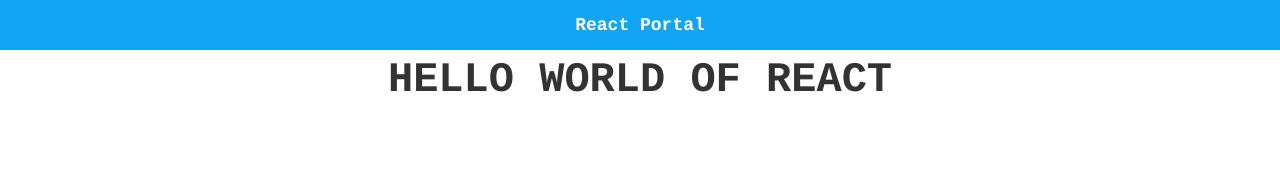
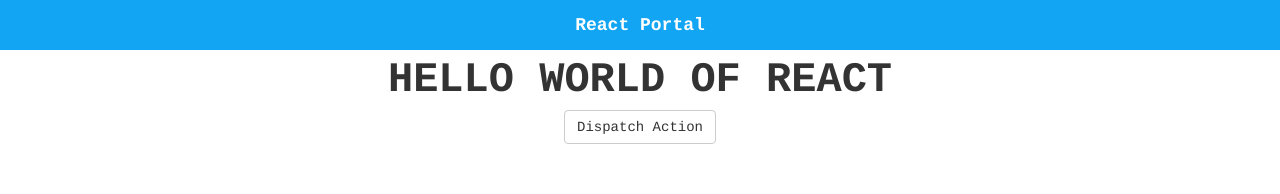
Before and after one commit to khoatran121294/reactportal, a React (Create React App) app: page / in a window 1280 px wide. Shown: the top 194 px of the page. Built offline with nearby package versions, Linux system fonts and the light colour scheme.

Commit message:
demo saga

```diff
--- a/src/components/layout/body/Body.jsx
+++ b/src/components/layout/body/Body.jsx
@@ -1,6 +1,7 @@
 import React, { Component } from 'react';
 import { connect } from "react-redux";
 import './Body.css';
+import { DEMO_REQUESTED } from "../../../actions";
 // import jQuery from 'jquery';
 
 class Body extends Component {
@@ -9,12 +10,17 @@ class Body extends Component {
     return (
       <div className="Body">
         <span>{message}</span>
+        <button className="btn btn-default" onClick={() => this.props.demoSaga()}>Dispatch Action</button>
       </div>
     );
   }
 
   componentDidMount () {
     // Test jQuery here
+  }
+  componentDidUpdate () {
+    const { post } = this.props.demo;
+    console.log(post);
   }
 }
 
@@ -24,7 +30,9 @@ const mapStateToProps = state => ({
 
 const mapDispatchToProps = dispatch => {
   return {
-    dispatch
+    demoSaga: () => {
+      dispatch({type: DEMO_REQUESTED})
+    }
   };
 }
 
--- a/src/components/layout/body/Body.scss
+++ b/src/components/layout/body/Body.scss
@@ -1,6 +1,7 @@
 .Body {
 	display: flex;
 	flex: 1;
+	flex-direction: column;
 	justify-content: center;
 	align-items: center;
 	margin-top: 50px;
--- a/src/sagas/demo.saga.js
+++ b/src/sagas/demo.saga.js
@@ -4,10 +4,14 @@ import request from "../helpers/request.helper";
 
 function* requestDemo() {
   try {
-    const post = yield call(
-      request.get.bind(request),
-      "https://jsonplaceholder.typicode.com/posts/1"
-    );
+    // const post = yield call(
+    //   request.get.bind(request),
+    //   "http://"
+    // );
+    const post = {
+      id: 1,
+      content: "this is the content of post"
+    };
     yield put({ type: DEMO_FULFILLED, post });
   } catch (e) {
     yield put({ type: DEMO_REJECTED });
```
